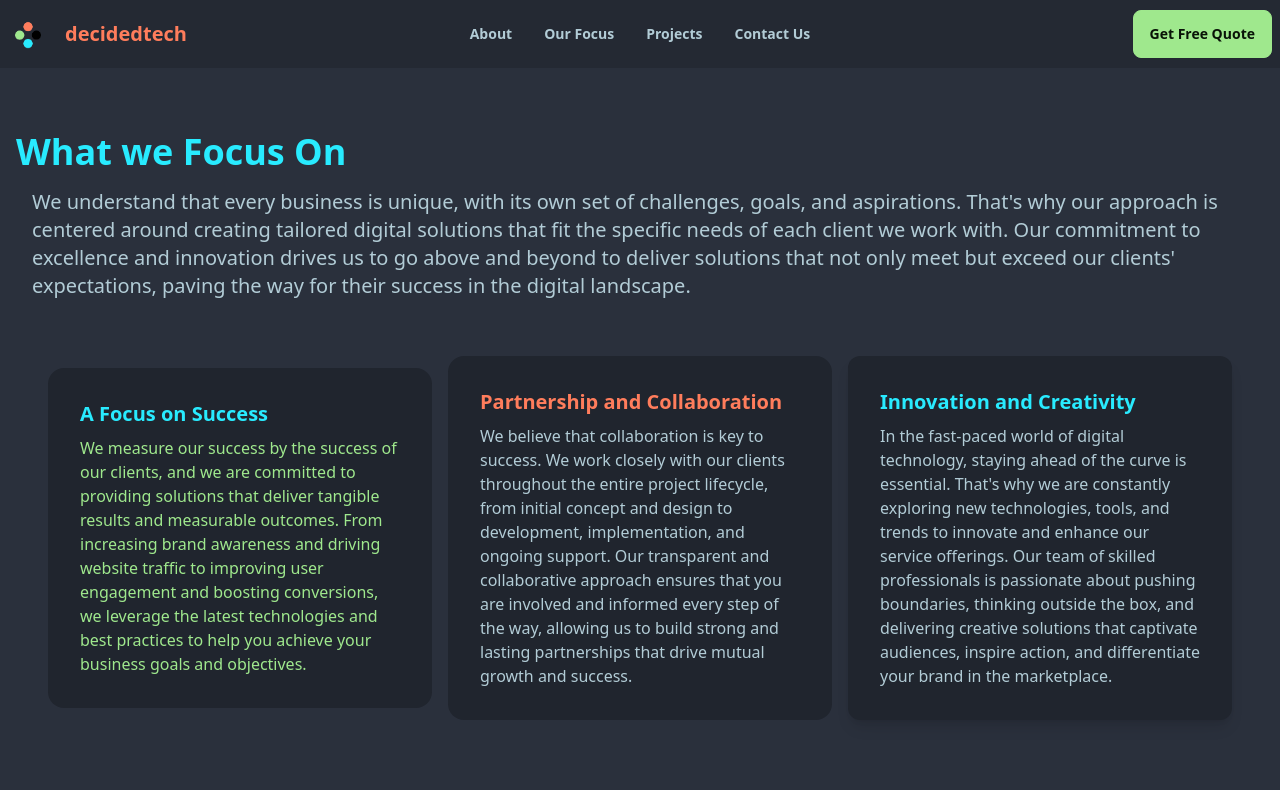
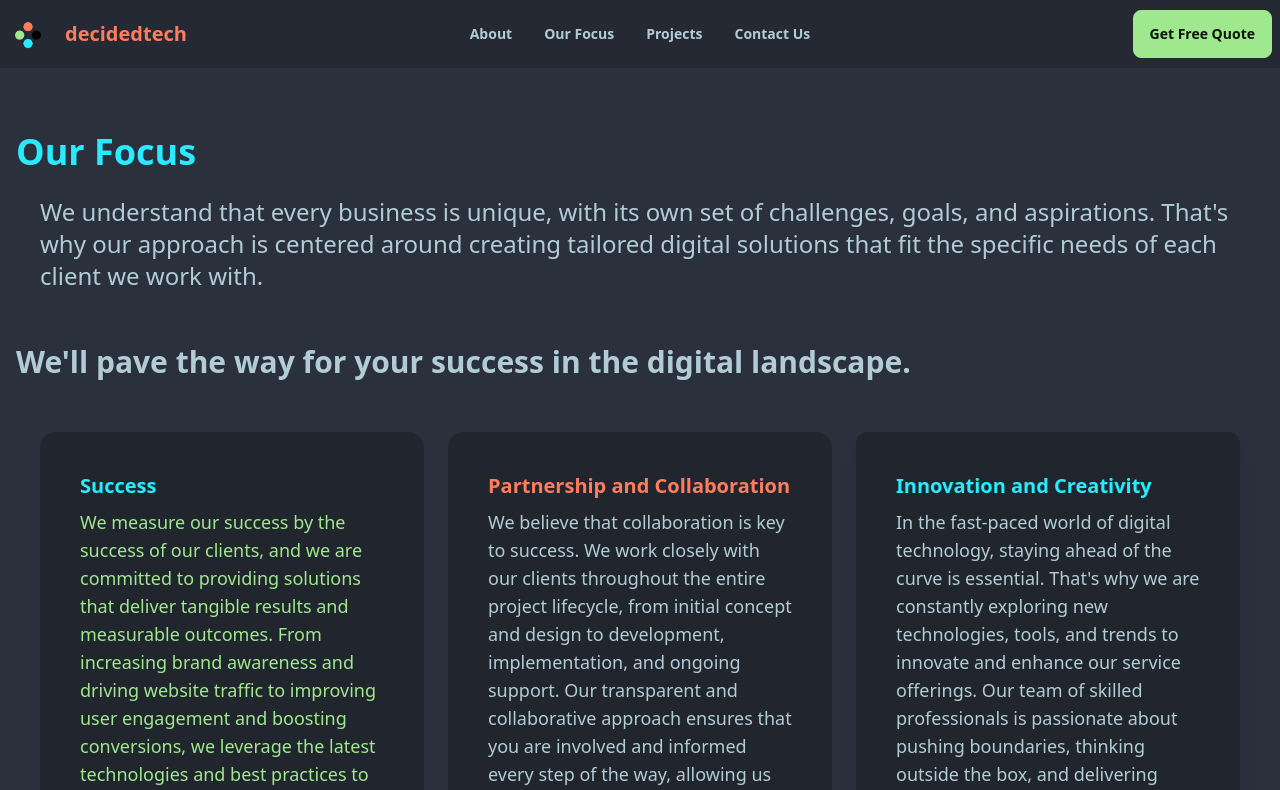
Before and after one commit to gachagajnr/sensitive_webdesigners, a SvelteKit app: page /focus in a window 1280 px wide. Shown: the top 790 px of the page. Built offline with nearby package versions, Linux system fonts and the light colour scheme.

Commit message:
mod display

```diff
--- a/src/routes/focus/+page.svelte
+++ b/src/routes/focus/+page.svelte
@@ -1,21 +1,24 @@
 <div class="container mx-auto">
 	<div class="flex flex-col mx-4 mt-16 justify-center gap-4">
 		<div class="flex flex-col items-start justify-start">
-			<h1 class="text-4xl font-bold text-info">What we Focus On</h1>
-			<h1 class="text-xl p-4">
+			<h1 class="text-4xl font-bold text-info">Our Focus</h1>
+			<h1 class="text-2xl p-6">
 				We understand that every business is unique, with its own set of challenges, goals, and
 				aspirations. That's why our approach is centered around creating tailored digital solutions
-				that fit the specific needs of each client we work with. Our commitment to excellence and
-				innovation drives us to go above and beyond to deliver solutions that not only meet but
-				exceed our clients' expectations, paving the way for their success in the digital landscape.
+				that fit the specific needs of each client we work with.<br />
 			</h1>
 		</div>
 
-		<div class="flex flex-row flex-wrap justify-center p-6 gap-4 items-center">
-			<div class="card w-96 bg-base-300 text-primary">
+		<h2 class="py-3  text-3xl font-bold">
+			We'll pave the way for your
+			success in the digital landscape.
+		</h2>
+
+		<div class="flex flex-row flex-wrap justify-center p-6 gap-6">
+			<div class="card w-96 bg-base-300 text-primary p-2">
 				<div class="card-body">
-					<h2 class="card-title text-info">A Focus on Success</h2>
-					<p>
+					<h2 class="card-title text-center text-info">Success</h2>
+					<p class="text-lg">
 						We measure our success by the success of our clients, and we are committed to providing
 						solutions that deliver tangible results and measurable outcomes. From increasing brand
 						awareness and driving website traffic to improving user engagement and boosting
@@ -24,10 +27,10 @@
 					</p>
 				</div>
 			</div>
-			<div class="card w-96 bg-base-300">
+			<div class="card w-96 bg-base-300 p-2">
 				<div class="card-body">
 					<h2 class="card-title text-secondary">Partnership and Collaboration</h2>
-					<p>
+					<p class="text-lg">
 						We believe that collaboration is key to success. We work closely with our clients
 						throughout the entire project lifecycle, from initial concept and design to development,
 						implementation, and ongoing support. Our transparent and collaborative approach ensures
@@ -36,10 +39,10 @@
 					</p>
 				</div>
 			</div>
-			<div class="card w-96 bg-base-300 shadow-lg rounded-xl">
+			<div class="card w-96 bg-base-300 shadow-lg rounded-xl p-2">
 				<div class="card-body">
 					<h2 class="card-title text-info">Innovation and Creativity</h2>
-					<p>
+					<p class="text-lg">
 						In the fast-paced world of digital technology, staying ahead of the curve is essential.
 						That's why we are constantly exploring new technologies, tools, and trends to innovate
 						and enhance our service offerings. Our team of skilled professionals is passionate about
@@ -49,12 +52,10 @@
 				</div>
 			</div>
 		</div>
-        <div class="grid py-8 justify-center items-center">
-            <a
-                href="/projects"
-                class="btn btn-secondary hover:btn-primary hover:text-secondary "
-                >View Portfolio Projects</a
-            >
-        </div>
+		<div class="grid py-8 justify-center items-center">
+			<a href="/projects" class="btn btn-secondary hover:btn-primary hover:text-secondary"
+				>View Portfolio Projects</a
+			>
+		</div>
 	</div>
 </div>
--- a/src/routes/projects/+page.svelte
+++ b/src/routes/projects/+page.svelte
@@ -2,8 +2,8 @@
 	<div class="flex flex-col mx-4 mt-16 justify-center   gap-4">
 		<div class="flex flex-col items-start justify-start   ">
 			<h1 class="text-4xl text-primary font-bold">Projects We've worked on</h1>
-			<p class="p-4  text-xl">
-				At Pollen Solutions, we take pride in the diverse range of projects we've had the privilege
+			<p class="p-6  text-2xl">
+				At Decided Technologies, we take pride in the diverse range of projects we've had the privilege
 				to work on. Here are a few examples of the impactful projects we've successfully delivered:
 			</p>
 		</div>
```
